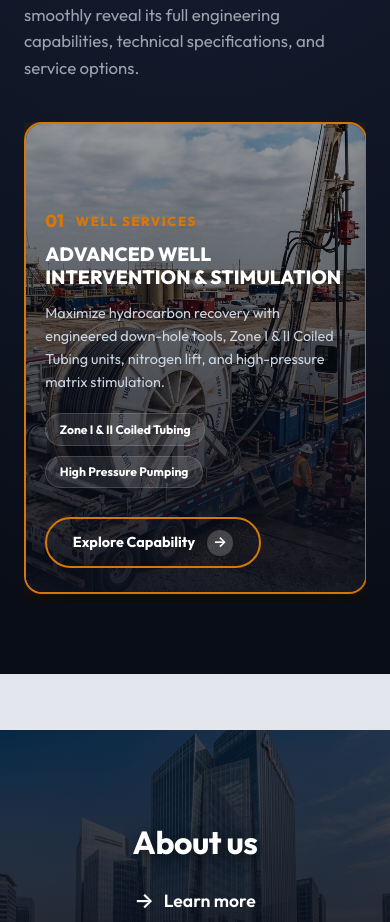
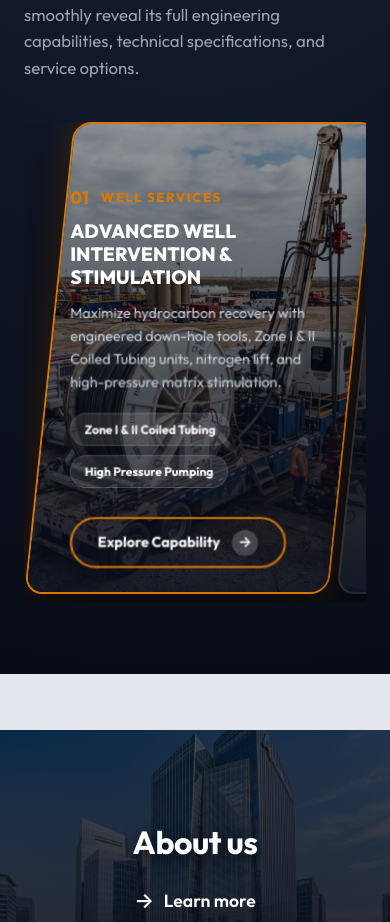
Before and after one commit to cza786/ALMATAR_01, a Next.js app: page / in a window 390 px wide. Shown: the part 1686-2608 px from the top of the page. Built offline with nearby package versions, Linux system fonts and the light colour scheme.

Commit message:
Restore slanted effect for row-wise portfolio accordion on mobile devices for inch-perfect matching with desktop layout

```diff
--- a/src/app/globals.css
+++ b/src/app/globals.css
@@ -1159,23 +1159,7 @@ button {
   }
 }
 
-@media (max-width: 768px) {
-  .luxurious-accordion-grid {
-    flex-direction: column;
-    height: auto;
-  }
-  .luxurious-card-item {
-    transform: skewX(0deg);
-    min-height: 240px;
-  }
-  .luxurious-card-item:hover,
-  .luxurious-card-item.expanded {
-    min-height: 420px;
-  }
-  .lux-bg-wrapper, .lux-card-inner {
-    transform: skewX(0deg);
-  }
-}
+
 
 /* Background Image Container */
 .slanted-card-bg-wrap {
@@ -2315,34 +2299,28 @@ textarea.form-control {
     width: 22px;
   }
 
-  /* Specialized Oilfield Portfolio: Keep Row-Wise Layout on Mobile */
+  /* Specialized Oilfield Portfolio: Keep Row-Wise Layout and SLANTED EFFECT on Mobile */
   .luxurious-accordion-grid {
     flex-direction: row !important;
     display: flex !important;
     overflow-x: auto !important;
     height: 480px !important;
-    gap: 12px !important;
+    gap: 8px !important;
     -webkit-overflow-scrolling: touch;
     scroll-snap-type: x mandatory;
-    padding-bottom: 0.5rem;
+    padding: 0 2rem 0.5rem 2rem !important; /* Extra padding so slanted edges aren't cut off */
   }
 
   .luxurious-card-item {
-    flex: 0 0 82vw !important;
+    flex: 0 0 70vw !important; /* Smaller width so next card peeks in */
     scroll-snap-align: center;
-    transform: skewX(0deg) !important;
     height: 100% !important;
     border-radius: 18px !important;
   }
 
   .luxurious-card-item:hover,
   .luxurious-card-item.expanded {
-    flex: 0 0 88vw !important;
-  }
-
-  .lux-bg-wrapper,
-  .lux-card-inner {
-    transform: skewX(0deg) !important;
+    flex: 0 0 78vw !important;
   }
 
   .lux-card-inner {
--- a/styles.css
+++ b/styles.css
@@ -1159,23 +1159,7 @@ button {
   }
 }
 
-@media (max-width: 768px) {
-  .luxurious-accordion-grid {
-    flex-direction: column;
-    height: auto;
-  }
-  .luxurious-card-item {
-    transform: skewX(0deg);
-    min-height: 240px;
-  }
-  .luxurious-card-item:hover,
-  .luxurious-card-item.expanded {
-    min-height: 420px;
-  }
-  .lux-bg-wrapper, .lux-card-inner {
-    transform: skewX(0deg);
-  }
-}
+
 
 /* Background Image Container */
 .slanted-card-bg-wrap {
@@ -2292,34 +2276,28 @@ textarea.form-control {
     width: 22px;
   }
 
-  /* Specialized Oilfield Portfolio: Keep Row-Wise Layout on Mobile */
+  /* Specialized Oilfield Portfolio: Keep Row-Wise Layout and SLANTED EFFECT on Mobile */
   .luxurious-accordion-grid {
     flex-direction: row !important;
     display: flex !important;
     overflow-x: auto !important;
     height: 480px !important;
-    gap: 12px !important;
+    gap: 8px !important;
     -webkit-overflow-scrolling: touch;
     scroll-snap-type: x mandatory;
-    padding-bottom: 0.5rem;
+    padding: 0 2rem 0.5rem 2rem !important; /* Extra padding so slanted edges aren't cut off */
   }
 
   .luxurious-card-item {
-    flex: 0 0 82vw !important;
+    flex: 0 0 70vw !important; /* Smaller width so next card peeks in */
     scroll-snap-align: center;
-    transform: skewX(0deg) !important;
     height: 100% !important;
     border-radius: 18px !important;
   }
 
   .luxurious-card-item:hover,
   .luxurious-card-item.expanded {
-    flex: 0 0 88vw !important;
-  }
-
-  .lux-bg-wrapper,
-  .lux-card-inner {
-    transform: skewX(0deg) !important;
+    flex: 0 0 78vw !important;
   }
 
   .lux-card-inner {
```
